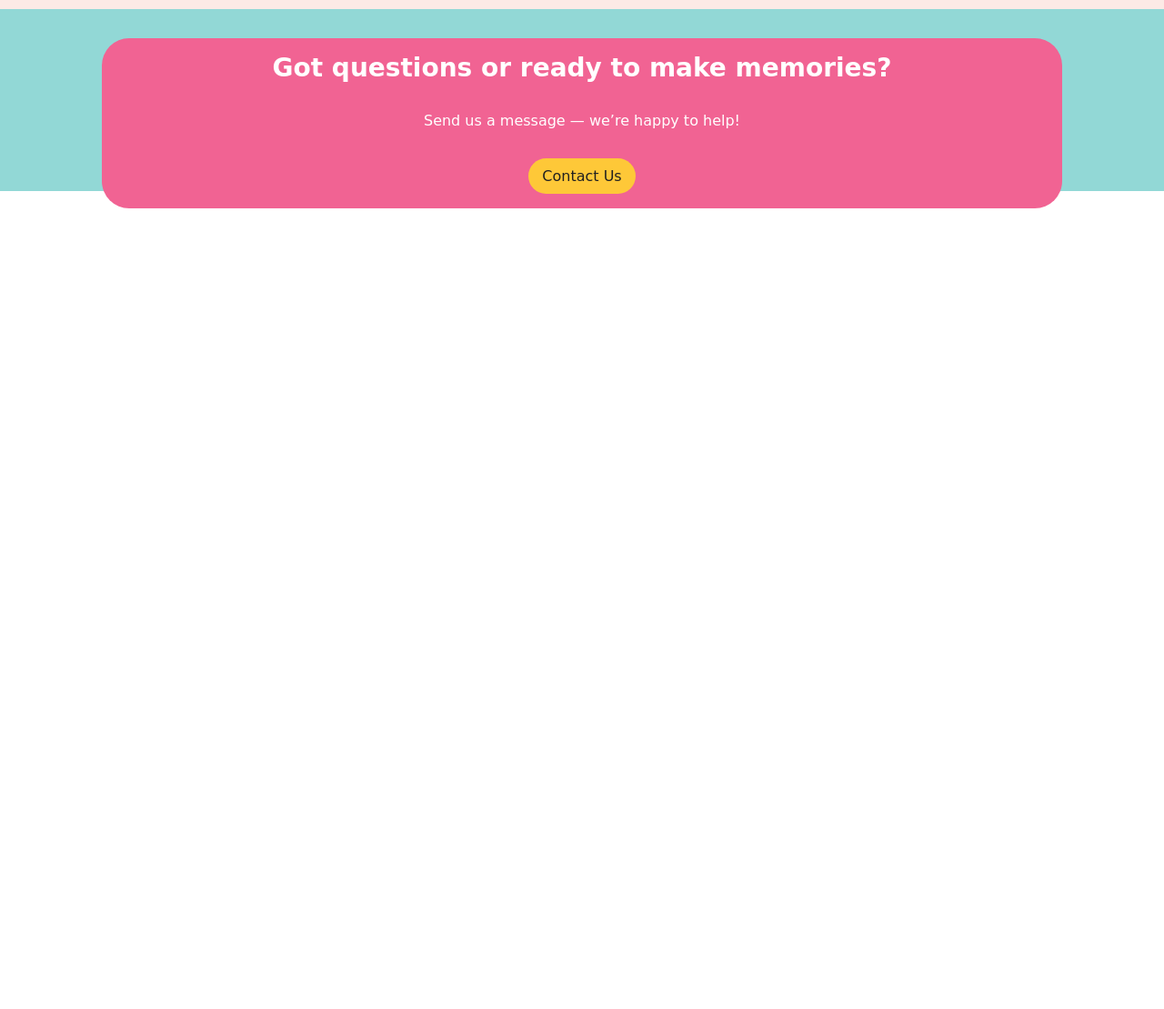
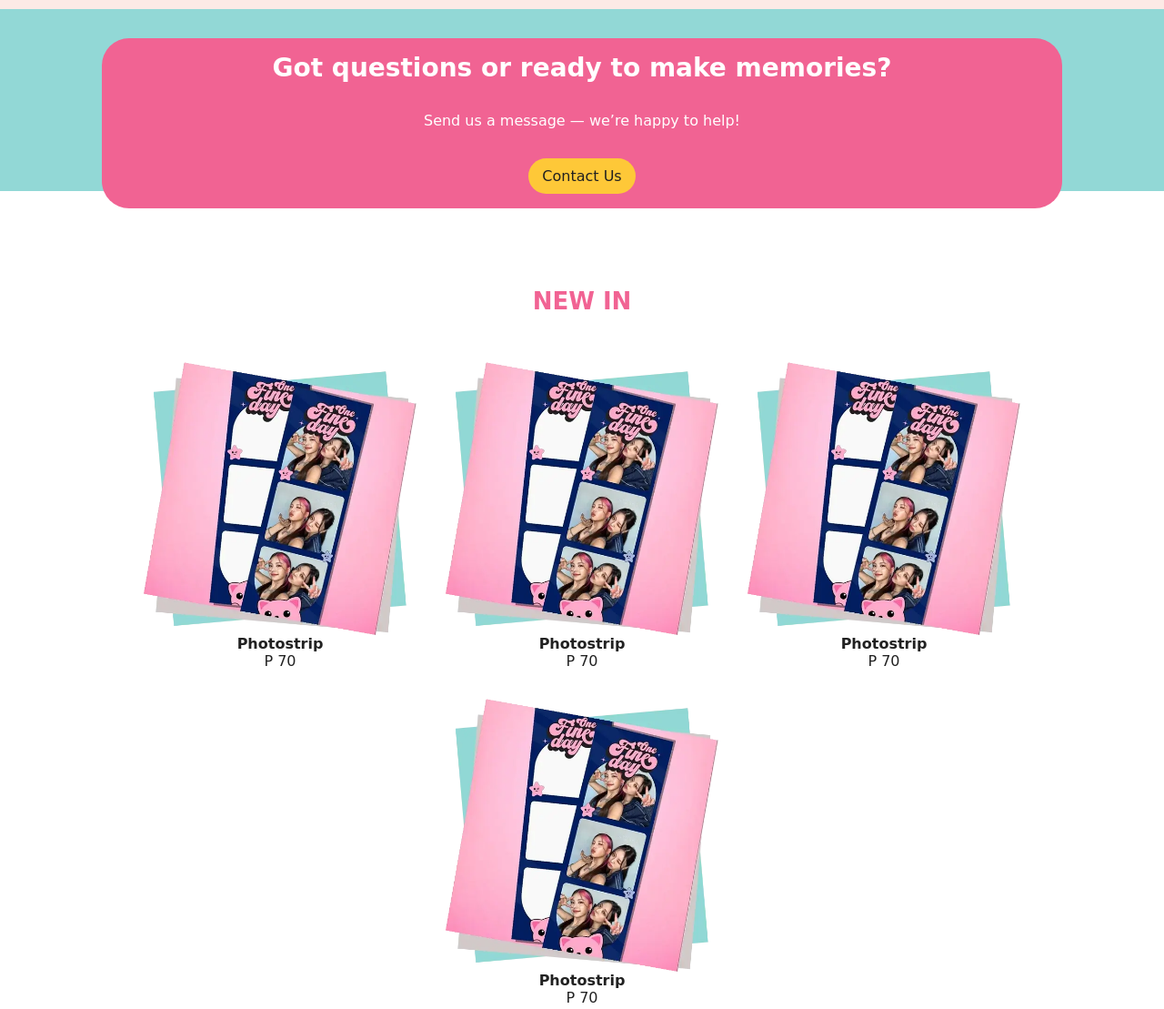
Before and after one commit to klopilmi/giggle-pics-ph, a website built with webpack: page index.html in a window 1280 px wide. Shown: the part 1067-2176 px from the top of the page at 91% size. Before the commit the page ends 1367 px from the top, so only its background shows below. Built offline with nearby package versions, Linux system fonts and the light colour scheme; files whose address does not match are found by name.

Commit message:
chore: new in section

```diff
--- a/assets/css/index.css
+++ b/assets/css/index.css
@@ -37,6 +37,13 @@ p {
   margin: 0;
   padding: 0;
   font-family: "Playpen Sans", cursive;
+}
+
+h4 {
+  color: var(--color-pink);
+  font-size: 26px;
+  text-align: center;
+  margin: 0 0 32px 0;
 }
 
 .primary-container {
@@ -292,6 +299,41 @@ p {
   width: fit-content !important;
 }
 
+/* ====== New In Layout ====== */
+
+.newin-section {
+  padding: 0 0 40px 0;
+}
+
+.newin-wrapper {
+  display: flex;
+  justify-content: center;
+  align-items: center;
+  gap: 2rem;
+  flex-wrap: wrap;
+  margin: auto;
+  padding-top: 20px;
+}
+
+.newin-card {
+  display: flex;
+  flex-direction: column;
+  justify-content: center;
+}
+
+.newin-card img {
+  height: 200px;
+  width: 200px;
+}
+
+.prod-details {
+  display: flex;
+  flex-direction: column;
+  justify-content: center;
+  align-items: center;
+  color: var(--color-black);
+}
+
 /* ====== Responsive Layout ====== */
 
 @media (min-width: 425px) {
@@ -360,6 +402,17 @@ p {
     min-height: 120px;
     margin-bottom: 90px;
   }
+
+  /* ===== New In Layout =====  */
+
+  .newin-section {
+    padding-bottom: 80px;
+  }
+
+  .newin-card img {
+    height: 250px;
+    width: 250px;
+  }
 }
 
 @media (min-width: 1024px) {
@@ -368,8 +421,14 @@ p {
     padding: 15px 40px;
   }
 
-
   .banner-intro h1 {
     font-size: 80px;
   }
+
+  /* ===== New In Layout =====  */
+
+  .newin-card img {
+    height: 300px;
+    width: 300px;
+  }
 }
--- a/assets/js/renderHomepage.js
+++ b/assets/js/renderHomepage.js
@@ -1,11 +1,12 @@
 import { banner } from "../../static-data/bannerData.js";
 import categories from "../../static-data/categoriesData.js";
 import {
-    annnoucement,
-    logo,
-    navigations,
-    socials,
+  annnoucement,
+  logo,
+  navigations,
+  socials,
 } from "../../static-data/headerData.js";
+import { products } from "../../static-data/productsData.js";
 import { qoute } from "../../static-data/qouteData.js";
 import { applyRainbowHeading } from "./utils.js";
 
@@ -126,8 +127,28 @@ export const RenderHomepage = () => {
 
   // ================ New In Data =======================
 
-  // const newinSection = document.getElementById("newin-section");
+  const newinSection = document.getElementById("newin-section");
 
-  // const qouteContainer = document.createElement("div");
-  // qouteContainer.className = "primary-container";
+  const newinContainer = document.createElement("div");
+  newinContainer.className = "primary-container";
+
+  const h4El = document.createElement("h4");
+  h4El.innerText = "NEW IN";
+
+  const cardWrrapper = document.createElement("div");
+  cardWrrapper.className = "newin-wrapper";
+
+  products.forEach((product) => {
+    const card = document.createElement("div");
+    card.className = "newin-card";
+
+    card.innerHTML = `<img src="${product.imageUrl}" alt="${product.name}" class="product-image" />
+    <div class="prod-details"><strong>${product.name}</strong><p>${product.price}</p></div>`;
+
+    cardWrrapper.appendChild(card);
+  });
+
+  newinContainer.appendChild(h4El);
+  newinContainer.appendChild(cardWrrapper);
+  newinSection.appendChild(newinContainer);
 };
--- a/index.html
+++ b/index.html
@@ -3,9 +3,6 @@
   <head>
     <meta charset="UTF-8" />
     <meta name="viewport" content="width=device-width, initial-scale=1.0" />
-    <link rel="stylesheet" href="./assets/css/index.css" />
-    <link rel="stylesheet" href="./assets/css/button.css" />
-
     <title>Giggle Pics PH</title>
   </head>
   <body>
@@ -31,8 +28,7 @@
 
     <div id="qoute-section" class="qoute"></div>
 
-    <div id="newin-section"></div>
+    <div id="newin-section" class="newin-section"></div>
 
-    <script src="./dist/bundle.js"></script>
   </body>
 </html>
--- a/static-data/productsData.js
+++ b/static-data/productsData.js
@@ -19,9 +19,4 @@ export const products = [
     name: "Photostrip",
     price: "P 70",
   },
-  {
-    imageUrl: "/images/banner-featured-pic.webp",
-    name: "Photostrip",
-    price: "P 70",
-  },
 ];
```
